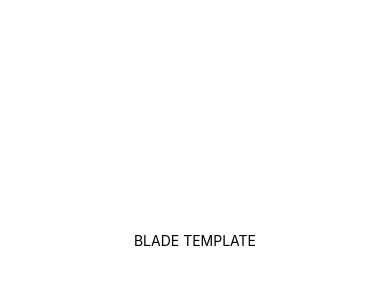
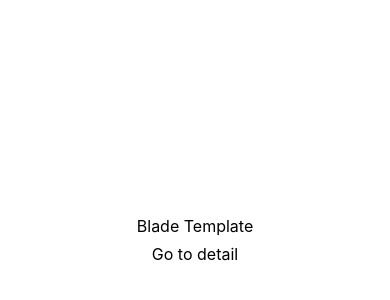
Before and after one commit to gladiuscode/react-native-blade-template, a React Native app in the folder template/: screen / in a window 390 px wide. Shown: the part 182-482 px from the top of the page. Built offline with nearby package versions, Linux system fonts and the light colour scheme.

Commit message:
Create Basic navigation structure with stack and create home and detail screen

```diff
--- a/template/src/App.tsx
+++ b/template/src/App.tsx
@@ -1,11 +1,13 @@
 import React from 'react';
 import {View, Text} from 'react-native';
+import { NavigationContainer } from '@react-navigation/native';
+import MainStack from './navigation/stacks/main.stack';
 
 const App: React.FC = () => {
   return (
-    <View style={{flex: 1, justifyContent: 'center'}}>
-      <Text style={{textAlign: 'center'}}>BLADE TEMPLATE</Text>
-    </View>
+    <NavigationContainer>
+      <MainStack />
+    </NavigationContainer>
   );
 };
 
--- /dev/null
+++ b/template/src/navigation/navigation.types.ts
@@ -0,0 +1,14 @@
+import {NativeStackScreenProps} from '@react-navigation/native-stack';
+
+export enum Screens {
+  home = 'Home',
+  detail = 'Detail',
+}
+
+export type MainStackParams = {
+  [Screens.home]: undefined;
+  [Screens.detail]: undefined;
+};
+
+export type MainStackScreenProps<T extends keyof MainStackParams> =
+  NativeStackScreenProps<MainStackParams, T>;
--- /dev/null
+++ b/template/src/navigation/stacks/main.stack.tsx
@@ -0,0 +1,25 @@
+import React from 'react';
+import {
+  createNativeStackNavigator,
+  NativeStackNavigationOptions,
+} from '@react-navigation/native-stack';
+import {MainStackParams, Screens} from '../navigation.types';
+import Home from '../../ui/screens/home/home.screen';
+import Detail from '../../ui/screens/detail/detail.screen';
+
+const Stack = createNativeStackNavigator<MainStackParams>();
+
+const MainStack = () => {
+  const screenOptions: NativeStackNavigationOptions = {
+    headerShown: false,
+  };
+
+  return (
+    <Stack.Navigator screenOptions={screenOptions}>
+      <Stack.Screen name={Screens.home} component={Home} />
+      <Stack.Screen name={Screens.detail} component={Detail} />
+    </Stack.Navigator>
+  );
+};
+
+export default MainStack;
--- /dev/null
+++ b/template/src/ui/screens/detail/detail.screen.tsx
@@ -0,0 +1,26 @@
+import React, {useCallback} from 'react';
+import {Text, TextInput, TouchableOpacity} from 'react-native';
+import {
+  MainStackScreenProps,
+  Screens,
+} from '../../../navigation/navigation.types';
+import {SafeAreaView} from 'react-native-safe-area-context';
+import styles from './detail.styles';
+
+type Props = MainStackScreenProps<Screens.detail>;
+
+export const Detail: React.FC<Props> = ({navigation}) => {
+
+  // ** CALLBACKS ** //
+  const onPress = useCallback(() => navigation.goBack(), [navigation]);
+
+  return (
+    <SafeAreaView style={styles.container}>
+      <TouchableOpacity onPress={onPress}>
+        <Text style={styles.title}>Go to home</Text>
+      </TouchableOpacity>
+    </SafeAreaView>
+  );
+};
+
+export default Detail;
--- /dev/null
+++ b/template/src/ui/screens/detail/detail.styles.ts
@@ -0,0 +1,16 @@
+import {StyleSheet} from 'react-native';
+
+const styles = StyleSheet.create({
+    container: {
+      flex: 1,
+      backgroundColor: 'white',
+      justifyContent: 'center',
+      alignItems: 'center',
+    },
+    title: {
+      fontSize: 16,
+      color: 'black'
+    },
+  });
+
+export default styles;
--- /dev/null
+++ b/template/src/ui/screens/home/home.screen.tsx
@@ -0,0 +1,29 @@
+import React, {useCallback} from 'react';
+import {Text, TouchableOpacity} from 'react-native';
+import {
+  MainStackScreenProps,
+  Screens,
+} from '../../../navigation/navigation.types';
+import {SafeAreaView} from 'react-native-safe-area-context';
+import styles from './home.styles';
+
+type Props = MainStackScreenProps<Screens.home>;
+
+export const Home: React.FC<Props> = ({navigation}) => {
+
+  // ** CALLBACKS ** //
+  const onPress = useCallback(() => navigation.navigate(Screens.detail), [navigation]);
+
+  return (
+    <SafeAreaView style={styles.container}>
+      <Text style={[styles.title, styles.marginBottom]}>
+        Blade Template
+      </Text>
+      <TouchableOpacity onPress={onPress}>
+        <Text style={styles.title}>Go to detail</Text>
+      </TouchableOpacity>
+    </SafeAreaView>
+  );
+};
+
+export default Home;
--- /dev/null
+++ b/template/src/ui/screens/home/home.styles.ts
@@ -0,0 +1,19 @@
+import {StyleSheet} from 'react-native';
+
+const styles = StyleSheet.create({
+    container: {
+      flex: 1,
+      backgroundColor: 'white',
+      justifyContent: 'center',
+      alignItems: 'center',
+    },
+    title: {
+      fontSize: 16,
+      color: 'black',
+    },
+    marginBottom: {
+      marginBottom: 8,
+    },
+  });
+
+export default styles;
```
